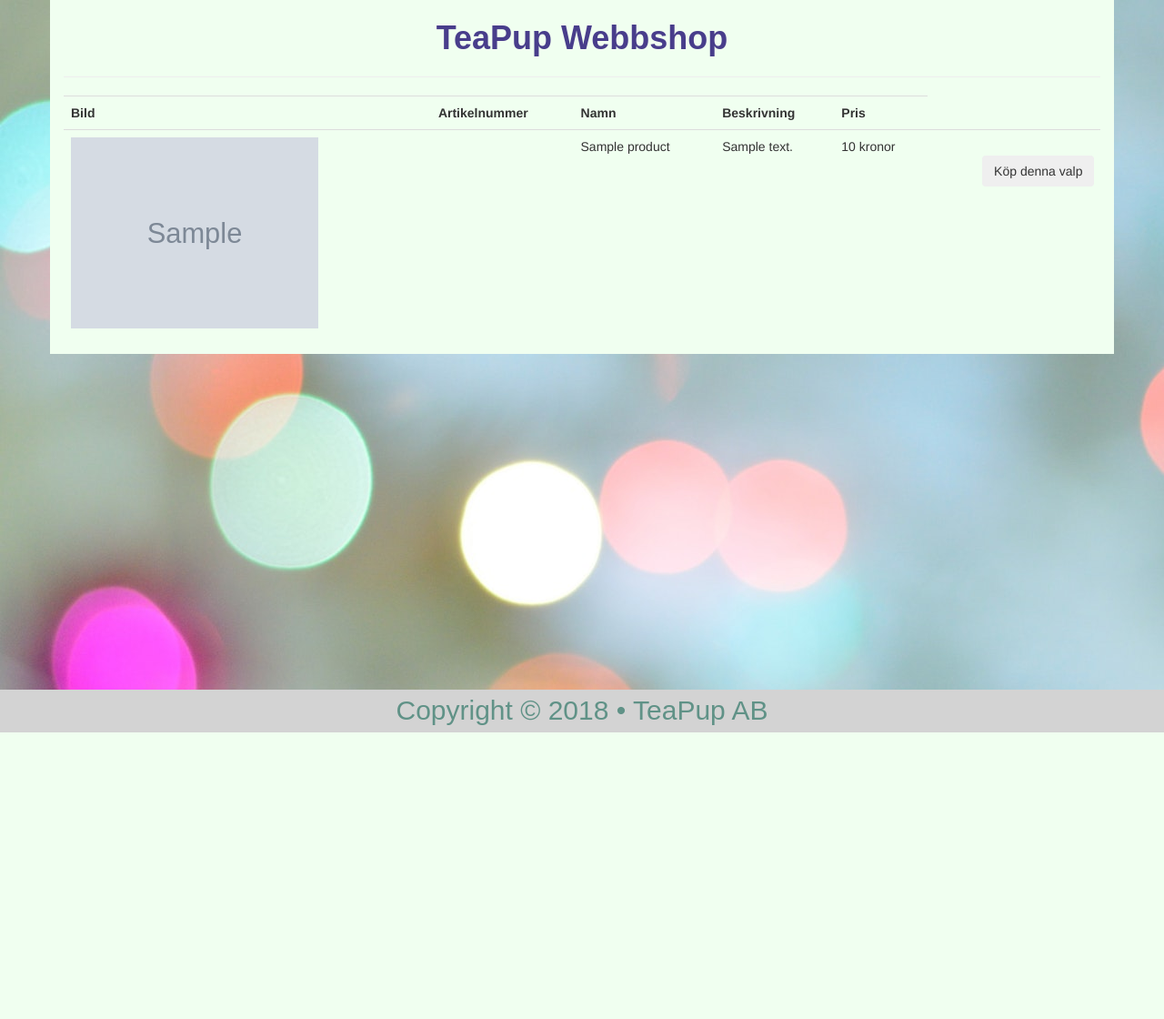
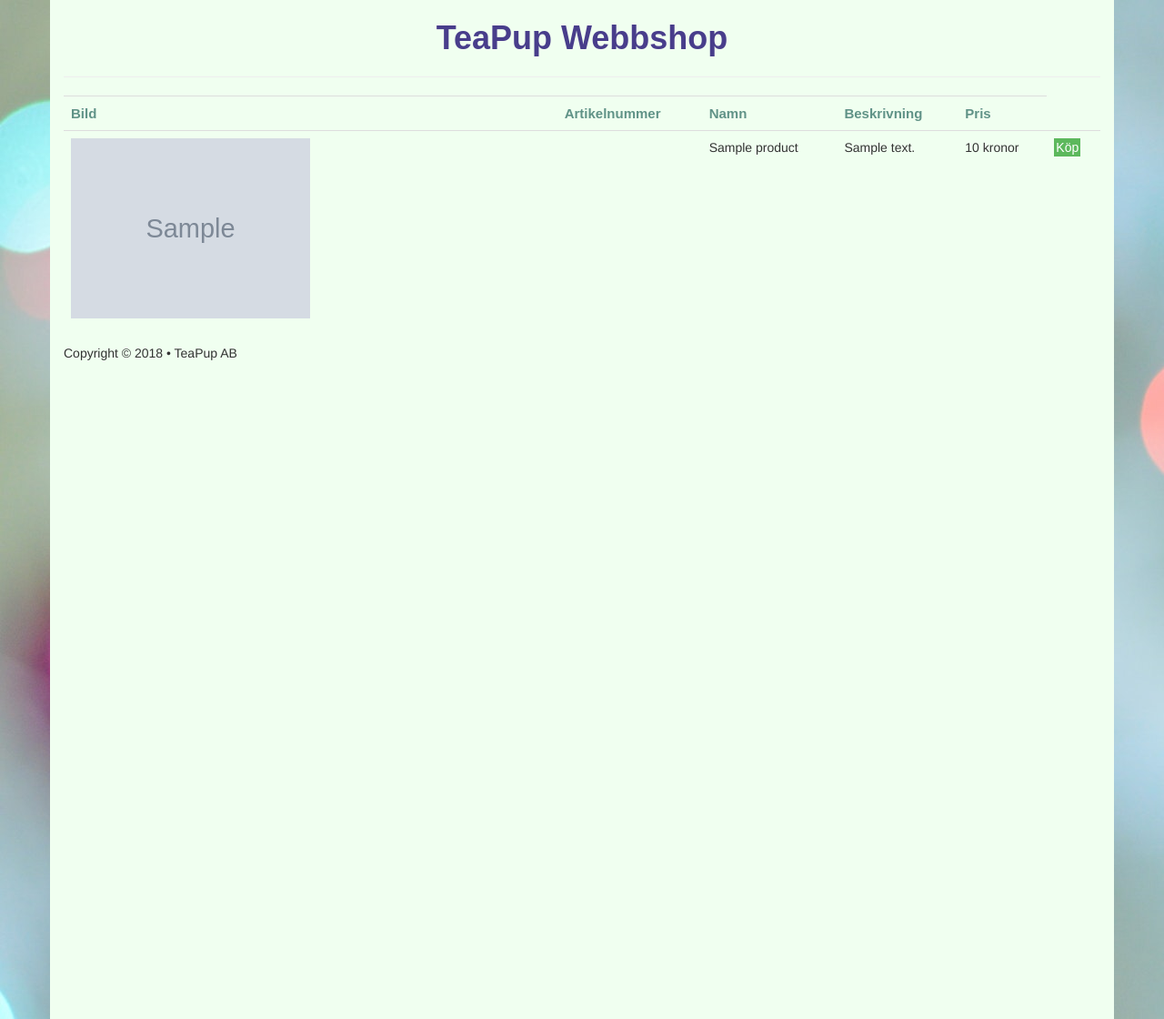
Before and after one commit to imostrom/Backend-Uppgift2, a PHP site: page /Uppgift-2/ in a window 1280 px wide. Shown: the whole page at 91% size. Before the commit the page ends 805 px from the top, so only its background shows below. Run offline with PHP 8.4, Linux system fonts and the light colour scheme; tables that the repository leaves empty or names only in its code hold one stand-in row (values such as "Sample post"); grey boxes marked "Sample" are stand-in pictures; data that the repository does not hold is empty.

Commit message:
third commit

```diff
--- a/header.php
+++ b/header.php
@@ -8,7 +8,7 @@
   <link rel="stylesheet" href="https://maxcdn.bootstrapcdn.com/bootstrap/3.3.7/css/bootstrap.min.css">
   <script src="https://ajax.googleapis.com/ajax/libs/jquery/3.3.1/jquery.min.js"></script>
   <script src="https://maxcdn.bootstrapcdn.com/bootstrap/3.3.7/js/bootstrap.min.js"></script>
-    <link rel="stylesheet" href="style.css">
+   <link rel="stylesheet" href="style.css">
 
 </head>
 <body class="container">
--- a/index.php
+++ b/index.php
@@ -26,17 +26,13 @@ $table = mysqli_query($connection , $query)
 </tr>
 <?php while($row = $table->fetch_assoc()) : ?>
 <tr>
-    <td><?php echo "<img src='Bilder/" . $row['image'] . "' alt='' width='100'>"; ?></td>
+    <td><?php echo "<img src='Bilder/" . $row['image'] . "' alt=''>"; ?></td>
     <td><?php echo $row['ID'] ?></td>
     <td><?php echo $row['name'] ?></td>
     <td><?php echo $row['description'] ?></td>
     <td><?php echo $row['price'] . " kronor" ?></td>
     <td>
-        <form action="bestallning.php" method="post">
-
-            <input type="submit" value="Köp denna valp"
-                   class="btn btn-outline-danger">
-        </form>
+        <a href="bestallning.php?namn=<?=$row['name']?>&pris=<?=$row['price']?>" class="btn-md btn-success">Köp</a>
     </td>
 </tr>
 <?php
--- a/style.css
+++ b/style.css
@@ -1,16 +1,5 @@
-footer{
-    position: absolute;
-    right: 0;
-    bottom:-5px;
-    left: 0;
-    padding:2px;
-    background-color: lightgray;
-    text-align: center;
-    font-size:3rem;
-    color: rgb(96, 146, 135);
-    font-family: fantasy;
-}
-div,h2,h3{
+
+div,h2,h3,th{
 text-align: center;
 color: rgb(96, 146, 135);
 font-family: fantasy;
@@ -30,12 +19,8 @@ h4{
     padding-bottom: 1px;
     font-size: 2.5rem;
     font-family: fantasy;
-    }
+    }*/
 
-.column {
-float: left;
-width: 33.33%;
-}
 .row{
     margin-top: 30px;
 }
@@ -46,9 +31,8 @@ display: table;
 clear: both;
 }
 img{
-height: 210px;
-width: 70%;
-
+height: 40%;
+width: 50%;
 }
 form {
 margin-top:20px;
@@ -60,8 +44,22 @@ margin-bottom:50px;
 }
 body{
 background-color: honeydew;
-
+height: 140%;
+position: relative;
 }
 html{
 background-image: url("Bilder/background.jpeg");
+height: 100%;
 }
+.footer {
+    position: absolute;
+    right: 0;
+    bottom: 0;
+    left: 0;
+    padding: 1rem;
+    background-color: #efefef;
+    text-align: center;
+  }
+  th{
+      text-align: left;
+  }
```
Also changed, not shown: bestallning.php (+7 -2 lines), insert.php (deleted, +0 -23 lines).
